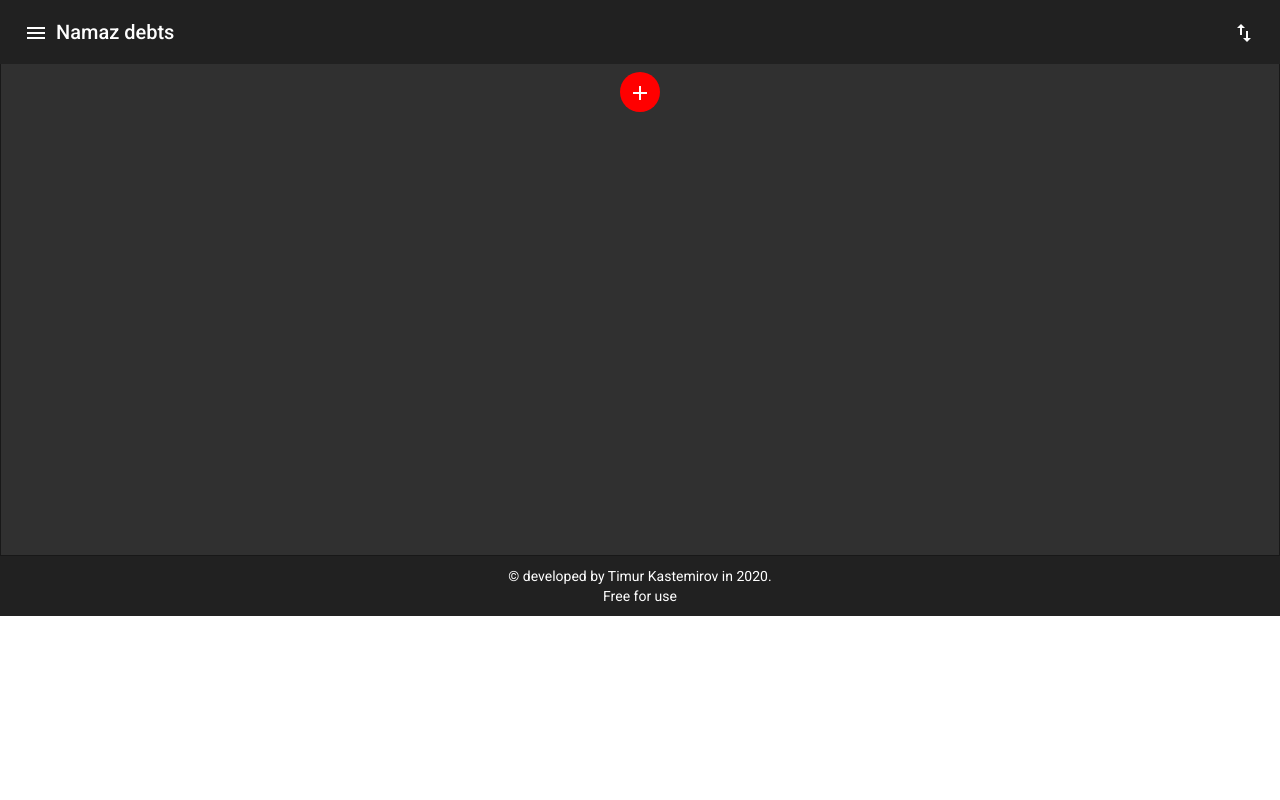
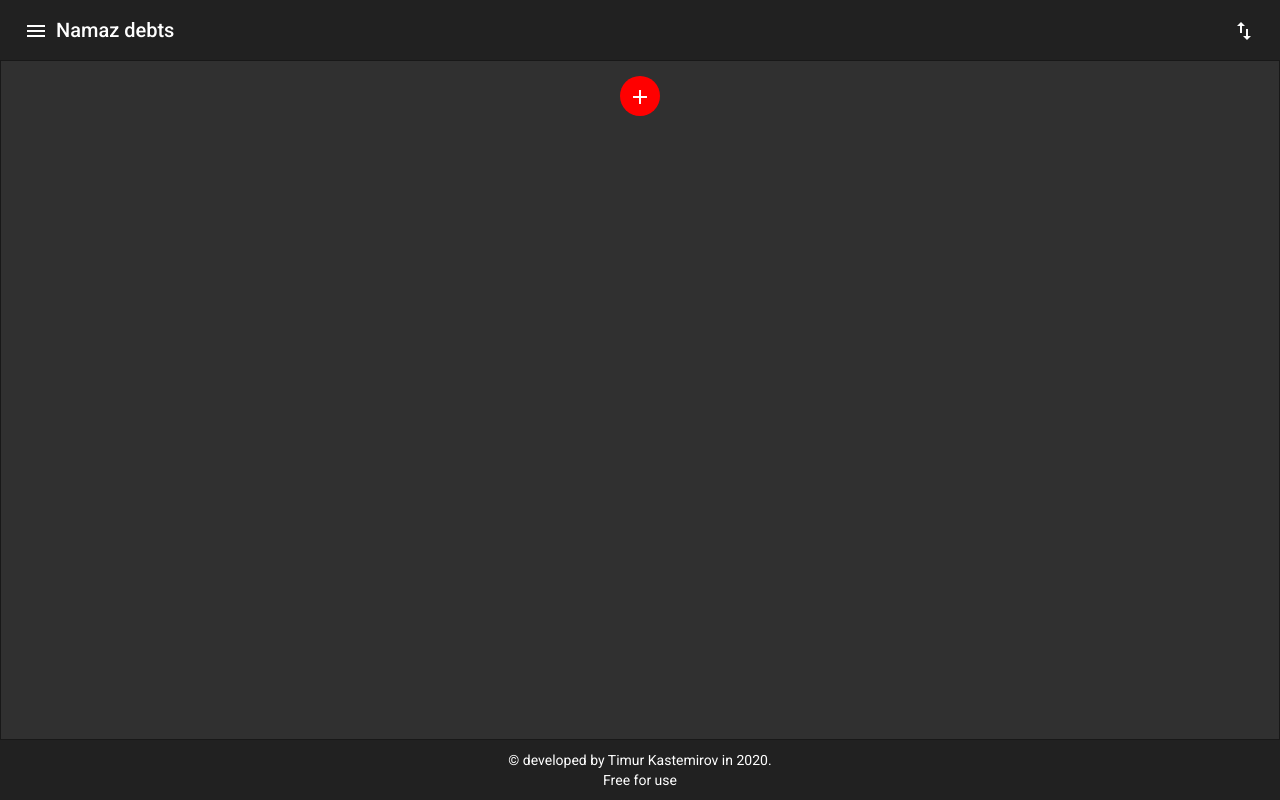
Before and after one commit to TimurKastemirov/namaz-debts, an Angular app: page /my-debts in a window 1280 px wide. Built offline with nearby package versions, Linux system fonts and the light colour scheme.

Commit message:
fix: styles for positioning

```diff
--- a/src/app/app.component.html
+++ b/src/app/app.component.html
@@ -1,6 +1,6 @@
 <header>
   <mat-toolbar>
-    <button mat-icon-button class="example-icon" [matMenuTriggerFor]="menu" aria-label="Example icon-button with menu icon">
+    <button mat-icon-button [matMenuTriggerFor]="menu" aria-label="menu btn">
       <mat-icon>menu</mat-icon>
     </button>
 
@@ -16,14 +16,14 @@
     </mat-menu>
 
     <span>{{title}}</span>
-    <span class="example-spacer"></span>
-<!--    <button mat-icon-button class="example-icon favorite-icon" aria-label="Example icon-button with heart icon">-->
+    <span class="spacer"></span>
+<!--    <button mat-icon-button aria-label="favourite-button">-->
 <!--      <mat-icon>favorite</mat-icon>-->
 <!--    </button>-->
-<!--    <button mat-icon-button class="example-icon" aria-label="Example icon-button with share icon">-->
+<!--    <button mat-icon-button aria-label="share-button">-->
 <!--      <mat-icon>share</mat-icon>-->
 <!--    </button>-->
-    <button mat-icon-button class="example-icon" [matMenuTriggerFor]="import_export" aria-label="Example icon-button with menu icon">
+    <button mat-icon-button [matMenuTriggerFor]="import_export" aria-label="import-export menu">
       <mat-icon>import_export</mat-icon>
     </button>
     <mat-menu #import_export="matMenu">
@@ -38,8 +38,8 @@
 </header>
 
 <main>
-  <mat-drawer-container class="example-container" autosize>
-    <div class="example-sidenav-content">
+  <mat-drawer-container class="container" autosize>
+    <div class="sidenav-content">
       <router-outlet></router-outlet>
     </div>
 
--- a/src/app/app.component.scss
+++ b/src/app/app.component.scss
@@ -1,44 +1,40 @@
-.example-spacer {
-  flex: 1 1 auto;
-}
-
-.example-container {
-  width: 100%;
-  min-height: 500px;
-  border: 1px solid rgba(0, 0, 0, 0.5);
-}
-
-.example-sidenav-content {
-  display: flex;
-  height: 100%;
-  align-items: center;
-  justify-content: center;
-}
-
-.example-sidenav {
-  padding: 20px;
-
-  a {
-    color: white;
-    text-decoration: none;
-  }
-}
-
 header {
   position: fixed;
   width: 100%;
   z-index: 10;
+  height: 60px;
+  top: 0;
+
+  mat-toolbar {
+    height: 100%;
+  }
+
+  .spacer {
+    flex: 1 1 auto;
+  }
 }
 
 main {
-  padding-top: 56px;
-  min-height: 500px;
+  padding-top: 60px;
+  flex: auto;
+
+  .container {
+    width: 100%;
+    height: 100%;
+    border: 1px solid rgba(0, 0, 0, 0.5);
+
+    .sidenav-content {
+      display: flex;
+      height: 100%;
+      justify-content: center;
+    }
+  }
+
 }
 
 footer {
-  bottom: 0;
   width: 100%;
-  min-height: 60px;
+  height: 60px;
   background: rgb(33, 33, 33);
   display: flex;
   justify-content: center;
--- a/src/styles.scss
+++ b/src/styles.scss
@@ -4,5 +4,17 @@ html, body {
   padding: 0;
 }
 
-html, body { height: 100%; }
-body { margin: 0; font-family: Roboto, "Helvetica Neue", sans-serif; }
+html, body {
+  height: 100%;
+}
+
+body {
+  margin: 0;
+  font-family: Roboto, "Helvetica Neue", sans-serif;
+}
+
+app-root {
+  height: 100%;
+  display: flex;
+  flex-direction: column;
+}
```
